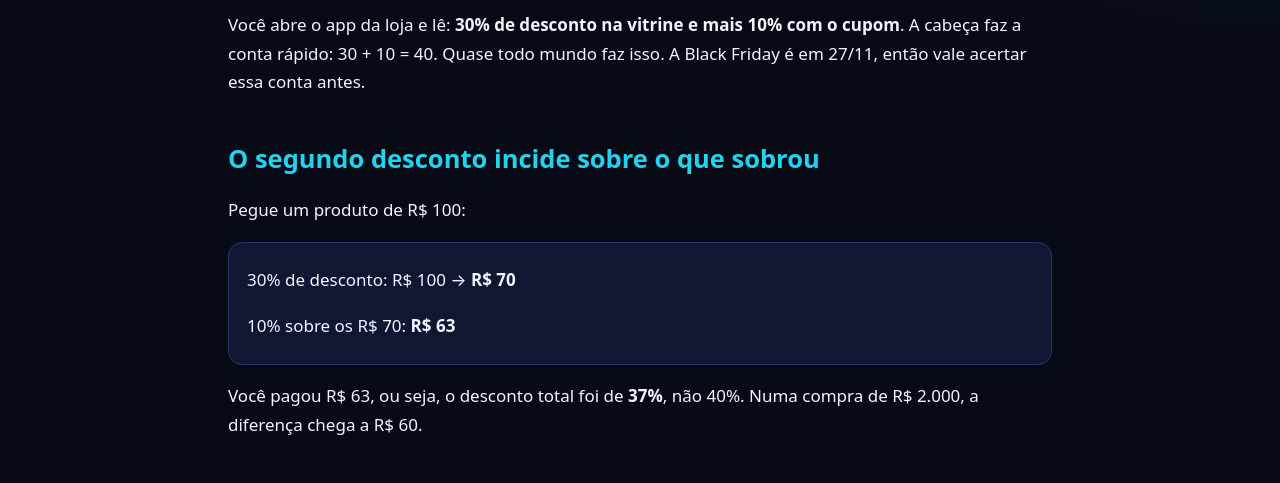
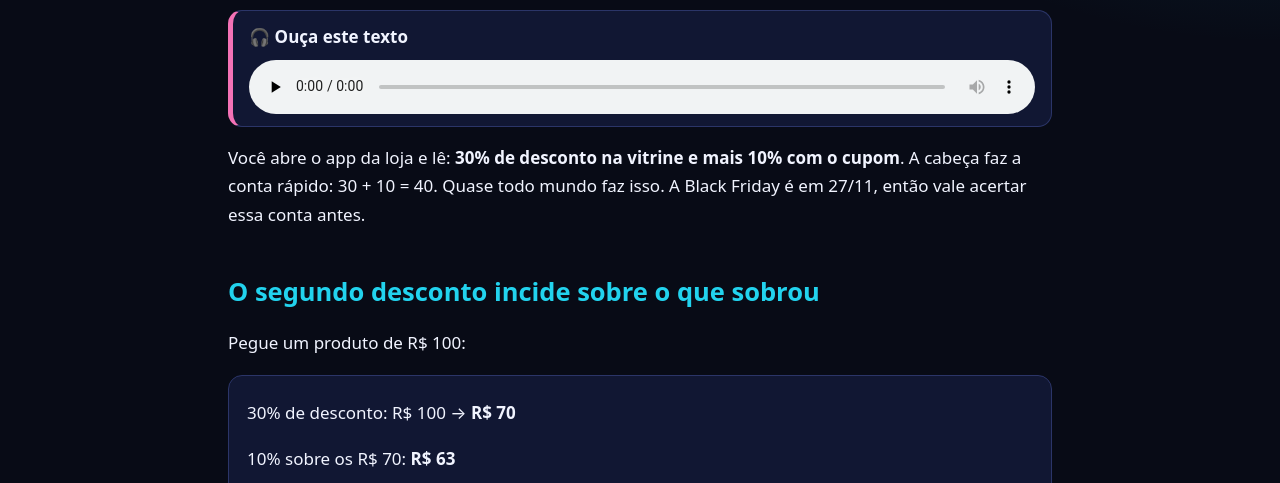
Before and after one commit to matematicaemsegundos/matematicaemsegundos.github.io, a plain HTML site: page posts/2026-11-11-descontos-em-sequencia.html in a window 1280 px wide. Shown: the part 258-741 px from the top of the page. Drawn offline with Linux system fonts and the light colour scheme.

Commit message:
Podcast: episódio 2 (descontos em sequência) com tocador no post
Co-Authored-By: Claude Sonnet 5.5 <noreply@anthropic.com>

```diff
--- a/posts/2026-11-11-descontos-em-sequencia.html
+++ b/posts/2026-11-11-descontos-em-sequencia.html
@@ -24,6 +24,8 @@
 <main class="wrap"><article>
 <p class="meta">11 de novembro de 2026 · Professor Jonh Cleidson da Silva</p>
 <h1>Descontos em sequência: 30% e mais 10% não é 40%</h1>
+<div class="player" style="--c:var(--pk)"><b>🎧 Ouça este texto</b><audio controls preload="none" src="../assets/audio/2026-11-11-descontos-em-sequencia.mp3"></audio></div>
+
 
 <p>Você abre o app da loja e lê: <strong>30% de desconto na vitrine e mais 10% com o cupom</strong>. A cabeça faz a conta rápido: 30 + 10 = 40. Quase todo mundo faz isso. A Black Friday é em 27/11, então vale acertar essa conta antes.</p>
 
```
Also changed, not shown: podcast.html (+2 -1 lines), 1 other file.
